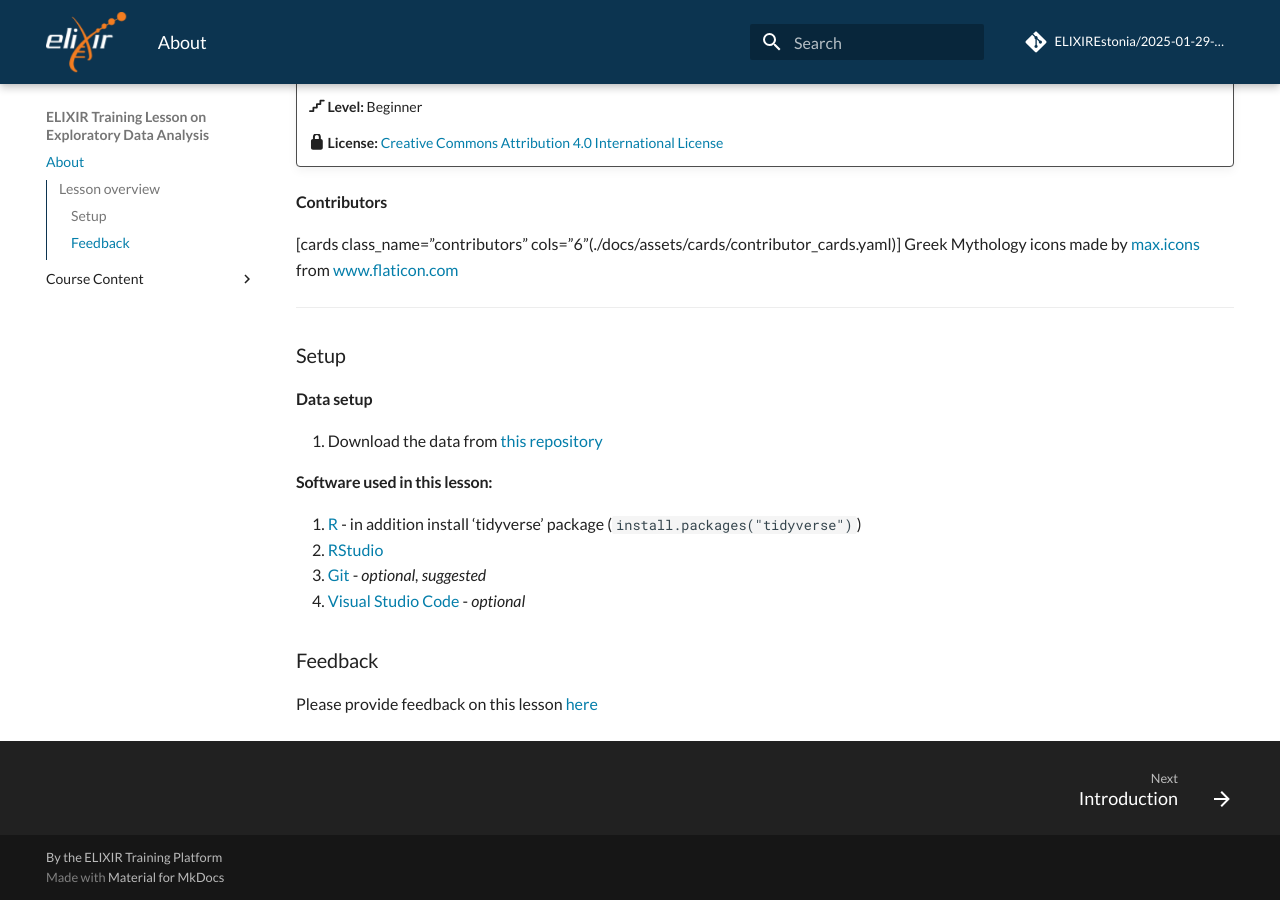
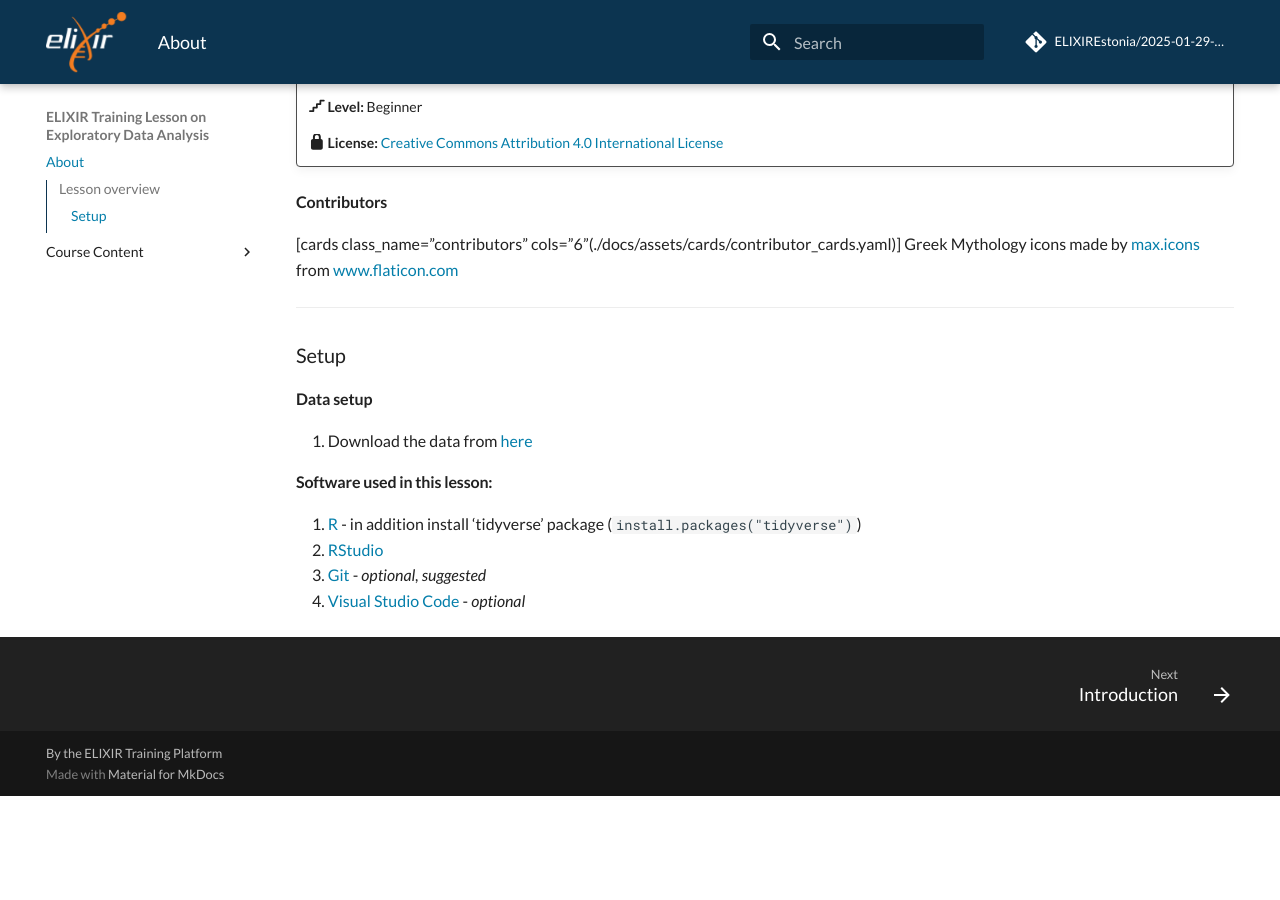
Before and after one commit to ELIXIREstonia/2025-01-29-EDA, an MkDocs documentation site: the page built from docs/index.md, in a window 1280 px wide and 900 px high, scrolled down 760 px. Built offline with MkDocs 1.6.1 and Material for MkDocs 9.7.7, drawn with Linux system fonts in a browser that asks for light colours; comment, search, counter and statistics services are not loaded; after the commit the page ends 1556 px from its top, so only the background shows below that.

Commit message:
data link to index

````diff
--- a/docs/index.md
+++ b/docs/index.md
@@ -42,14 +42,10 @@ Greek Mythology icons made by [max.icons](https://www.flaticon.com/authors/maxic
 
 #### Data setup
 <!-- TODO: add some test repo here -->
-&emsp;1. Download the data from [this repository](https://example.com)
+&emsp;1. Download the data from [here](https://github.com/ELIXIREstonia/2025-01-29-EDA/tree/main/practice)
 
 #### Software used in this lesson:
 &emsp;1. [R](https://cran.rstudio.com/) - in addition install 'tidyverse' package (```install.packages("tidyverse")```)
 &emsp;2. [RStudio](https://posit.co/download/rstudio-desktop/)
 &emsp;3. [Git](https://git-scm.com/downloads) - _optional, suggested_
 &emsp;4. [Visual Studio Code](https://code.visualstudio.com/Download) - _optional_
-
-### Feedback
-
-Please provide feedback on this lesson [here](https://example.com)
````
